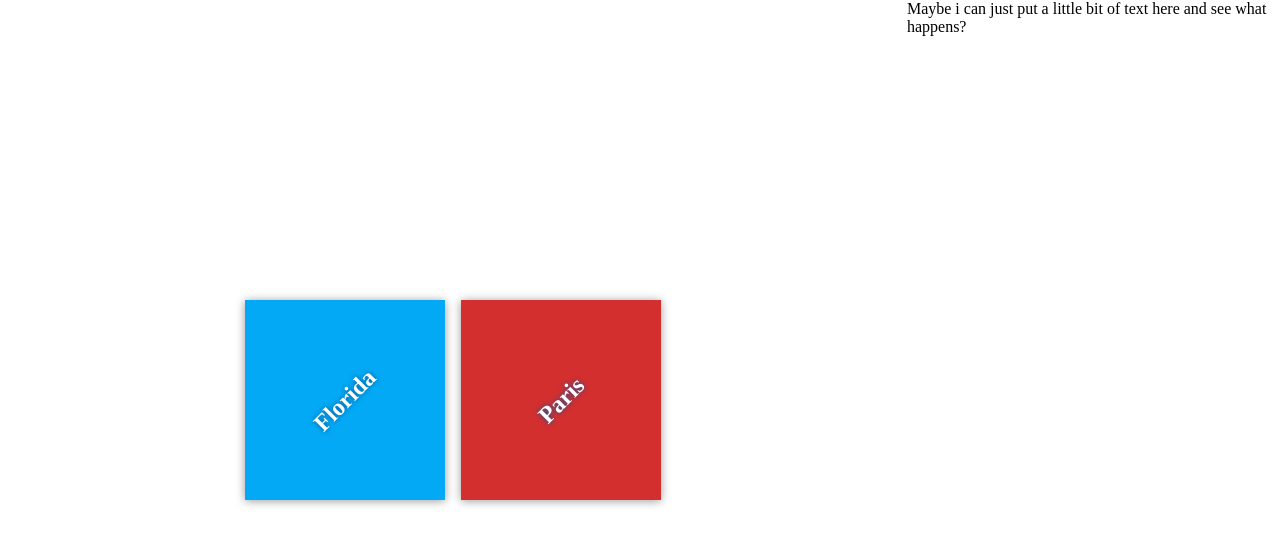
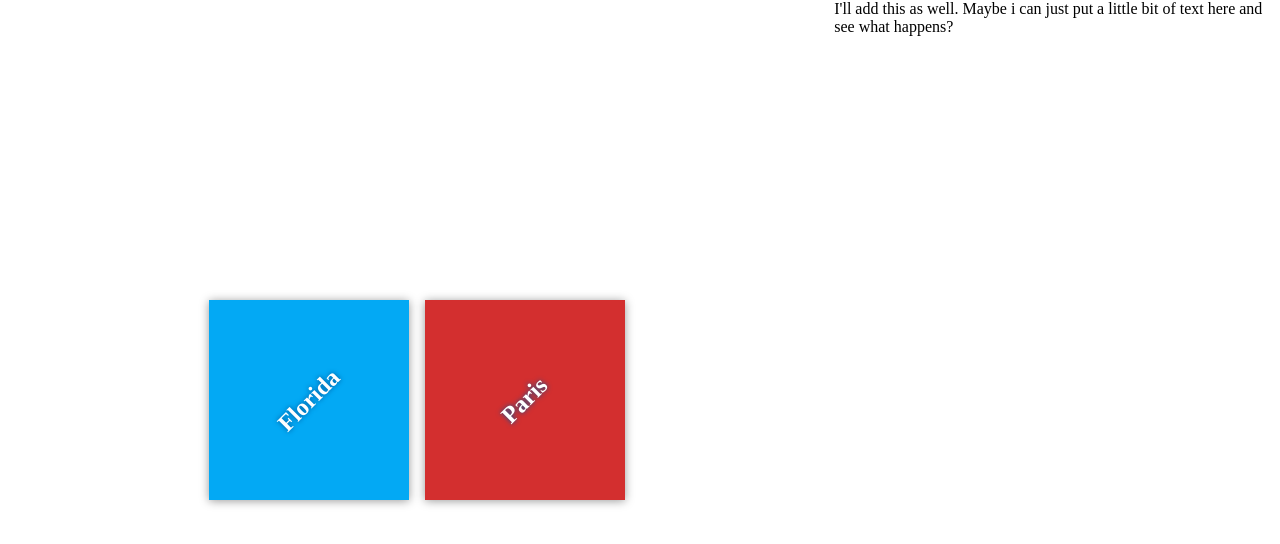
Before and after one commit to dcwimbush/my-travel-plans, a plain HTML site: page index.html in a window 1280 px wide. Drawn offline with Linux system fonts and the light colour scheme; files that its build step writes are made by us from their sources.

Commit message:
just another commit

```diff
--- a/index.html
+++ b/index.html
@@ -20,7 +20,7 @@
 	        </div>
     </div>
 
-Maybe i can just put a little bit of text here and see what happens?
+I'll add this as well. Maybe i can just put a little bit of text here and see what happens?
 
 </body>
 </html>
```
